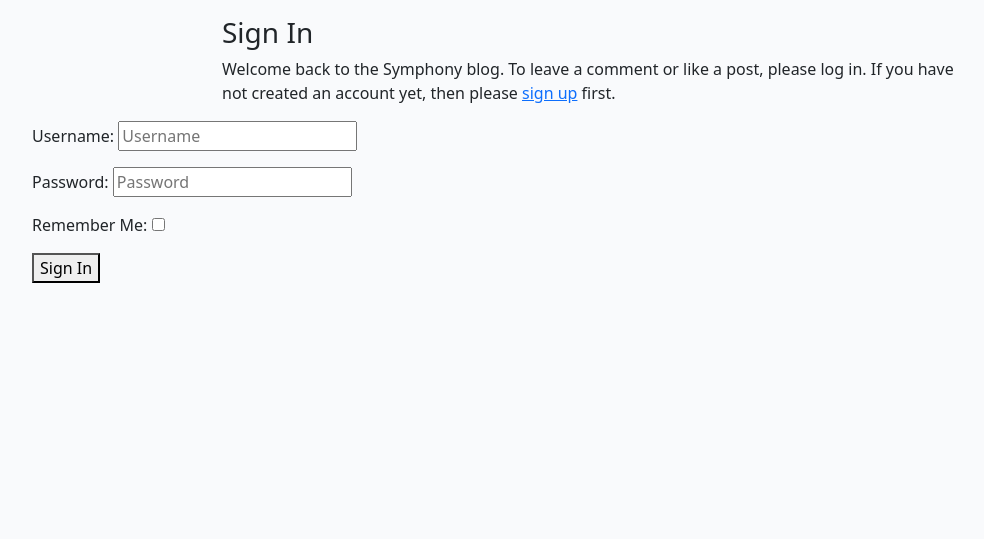
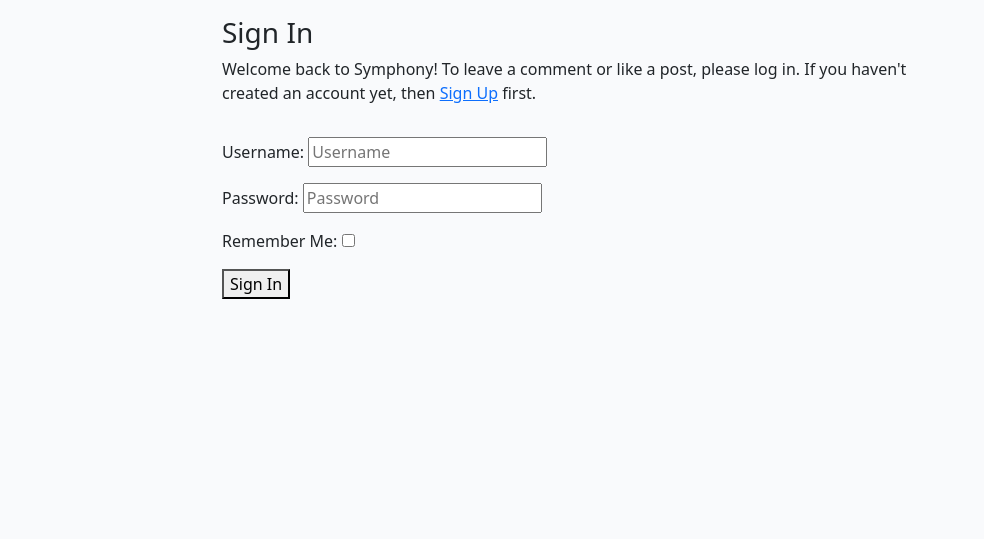
Before and after one commit to Caitriona71/symphonyblogcb, a Django app: page /accounts/login/ in a window 1280 px wide. Shown: the part 60-599 px from the top of the page, without its empty margins (50-1034 px from the left). Run offline with Django 3.2, Linux system fonts and the light colour scheme; some libraries are stand-ins or nearby versions.

Commit message:
Modify sign in form in login.html

```diff
--- a/templates/account/login.html
+++ b/templates/account/login.html
@@ -12,22 +12,23 @@
     <div class="col-md-8 mt-3 offset-md-2">
         <h3>{% trans "Sign In" %}</h3>
 
-        <p>{% blocktrans %}Welcome back to the Symphony blog.
+        <p>{% blocktrans %}Welcome back to Symphony!
         To leave a comment or like a post, please log in. If you
-        have not created an account yet, then please
-        <a href="{{ signup_url }}">sign up</a> first.{% endblocktrans %}</p>
+        haven't created an account yet, then
+        <a href="{{ signup_url }}">Sign Up</a> first.{% endblocktrans %}</p>
     </div>
   </div>
+  <div class="row">
+    <div class="col-md-8 mt-3 offset-md-2">
+
     <form class="login" method="POST" action="{% url 'account_login' %}">
       {% csrf_token %}
       {{ form.as_p }}
       {% if redirect_field_value %}
       <input type="hidden" name="{{ redirect_field_name }}" value="{{ redirect_field_value }}" />
       {% endif %}
-  <button class="primaryAction" type="submit">{% trans "Sign In" %}</button>
+      <button class="btn-btn-signup right" type="submit">{% trans "Sign In" %}</button>
     </form>
     </div>
   </div>
-</div>
-
   {% endblock %}
```
Lines whose indentation alone changed are shown as unchanged.
